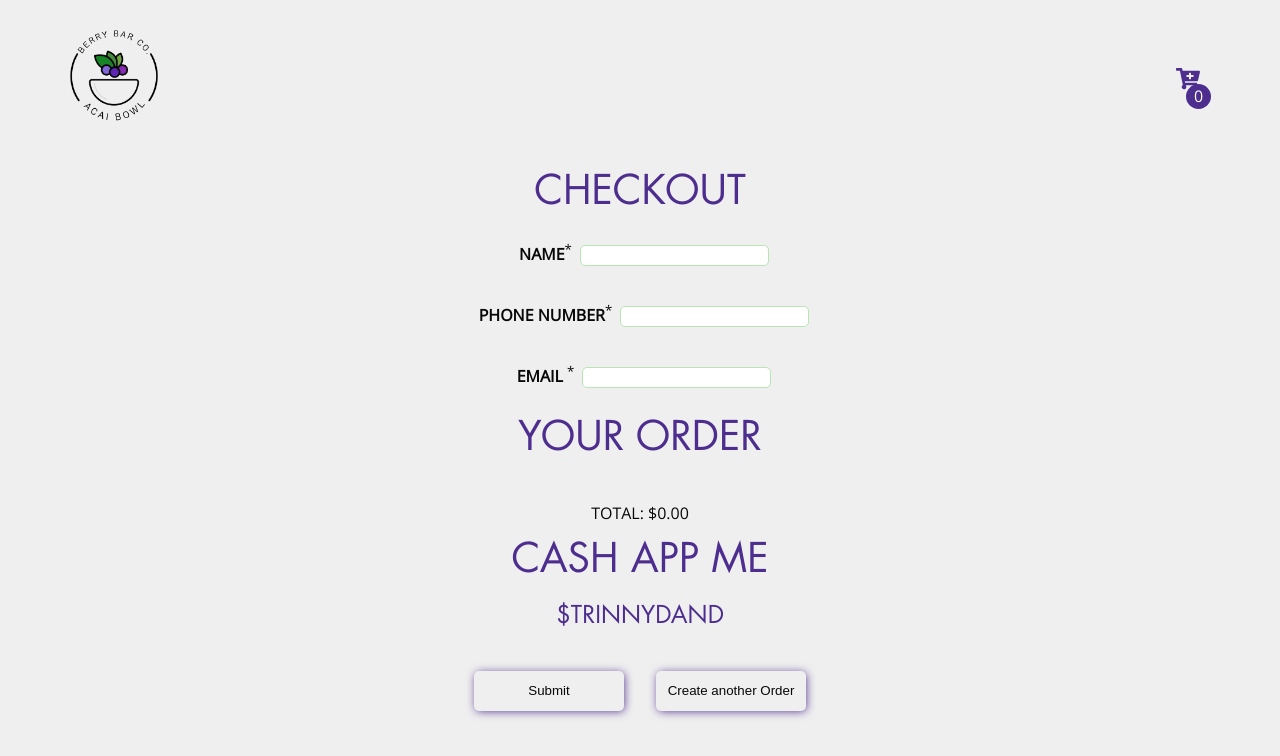
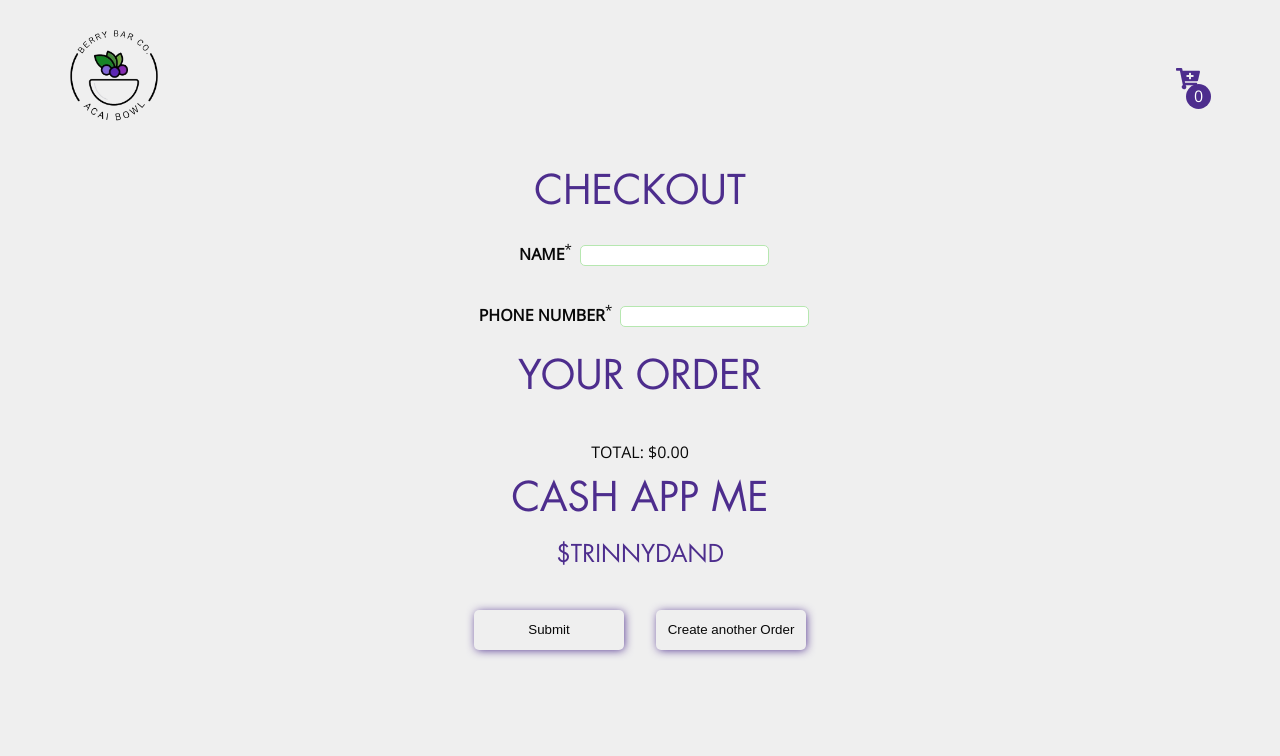
Before and after one commit to daveguz97/berry-group-co-form, a Vue app: page /checkout in a window 1280 px wide. Shown: the top 756 px of the page. Built offline with nearby package versions, Linux system fonts and the light colour scheme.

Commit message:
removed email

```diff
--- a/src/components/checkout.vue
+++ b/src/components/checkout.vue
@@ -9,7 +9,7 @@ import { useRouter } from 'vue-router';
 import Form from './Form.vue';
 import emailjs from 'emailjs-com';
 const userInfoStore = useUserInfo();
-const { firstName, phoneNumber, email } = storeToRefs(userInfoStore);
+const { firstName, phoneNumber } = storeToRefs(userInfoStore);
 const smoothieStore = useSmoothieStore();
 const { selectedSmoothieState } = storeToRefs(smoothieStore);
 const { selectedSignatureBowlState } = storeToRefs(useSignatureBowlStore());
@@ -69,7 +69,6 @@ const sendEmail = async () => {
         from_name: firstName.value,
         to_name: 'Victoria',
         phoneNumber: phoneNumber.value,
-        email: email.value,
         smoothie: filterSmoothies(),
         signatureBowl: filterSignatureBowls(),
         customBowl: filterCustomBowl()
@@ -81,9 +80,6 @@ const sendEmail = async () => {
             return;
         } else if (phoneNumber.value === '') {
             formError.value = 'phone number';
-            return;
-        } else if (email.value === '') {
-            formError.value = 'email';
             return;
         } else {
             formError.value = '';
@@ -222,7 +218,6 @@ const resetEverything = () => {
     customBowlStore.selectedCustomBowl = [];
     firstName.value = '';
     phoneNumber.value = '';
-    email.value = '';
     smoothieStore.allSmoothies.forEach((smoothie) => {
         smoothie.checked = false;
     });
@@ -266,7 +261,6 @@ onMounted(() => {
 <template>
     <Form>
         <div class="container">
-            <!-- Create a form that gets the first name, last name, phone number, and email -->
             <div class="form-group">
                 <label for="firstName">Name<sup>*</sup></label>
                 <input
@@ -286,17 +280,6 @@ onMounted(() => {
                     id="phoneNumber"
                     name="phoneNumber"
                     v-model="phoneNumber"
-                    required
-                />
-            </div>
-            <div class="form-group">
-                <label for="email">Email <sup>*</sup></label>
-                <input
-                    :class="formError || objectError ? 'error-input' : 'form-input'"
-                    type="email"
-                    id="email"
-                    name="email"
-                    v-model="email"
                     required
                 />
             </div>
```
